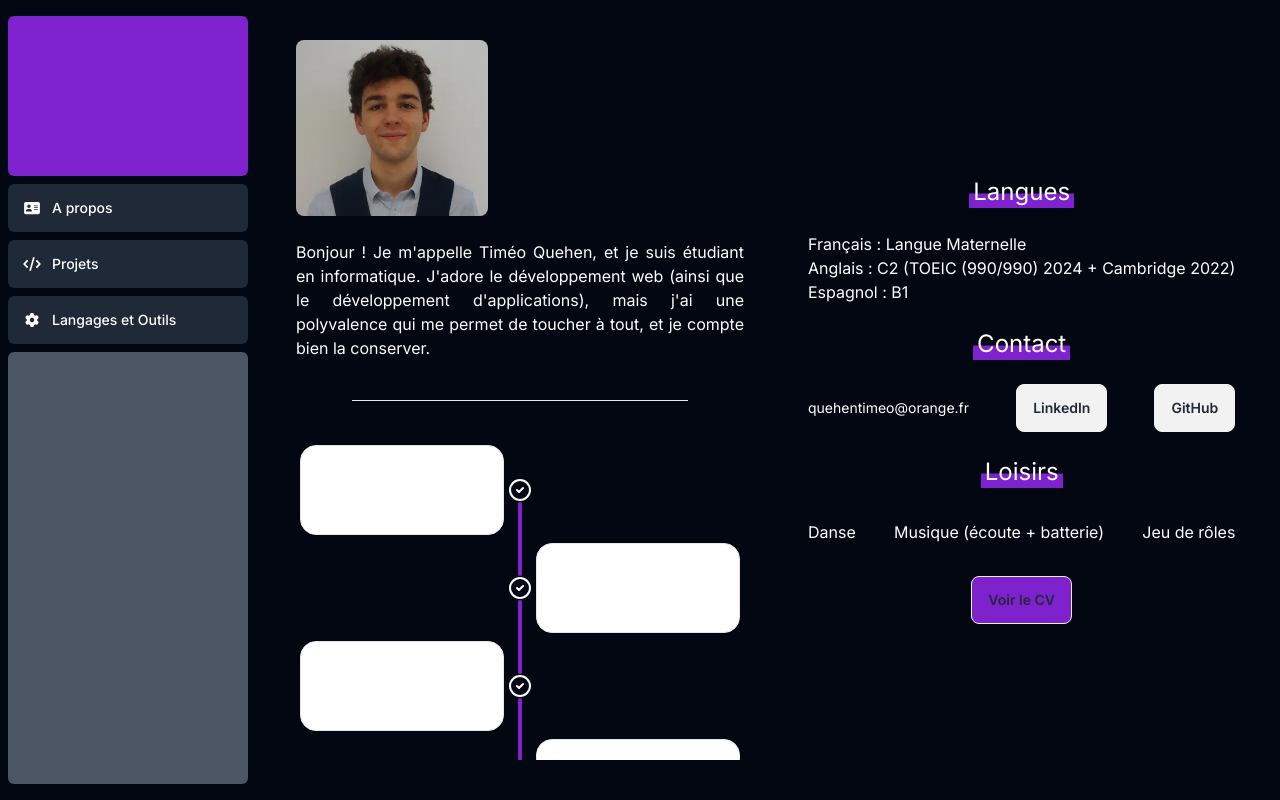
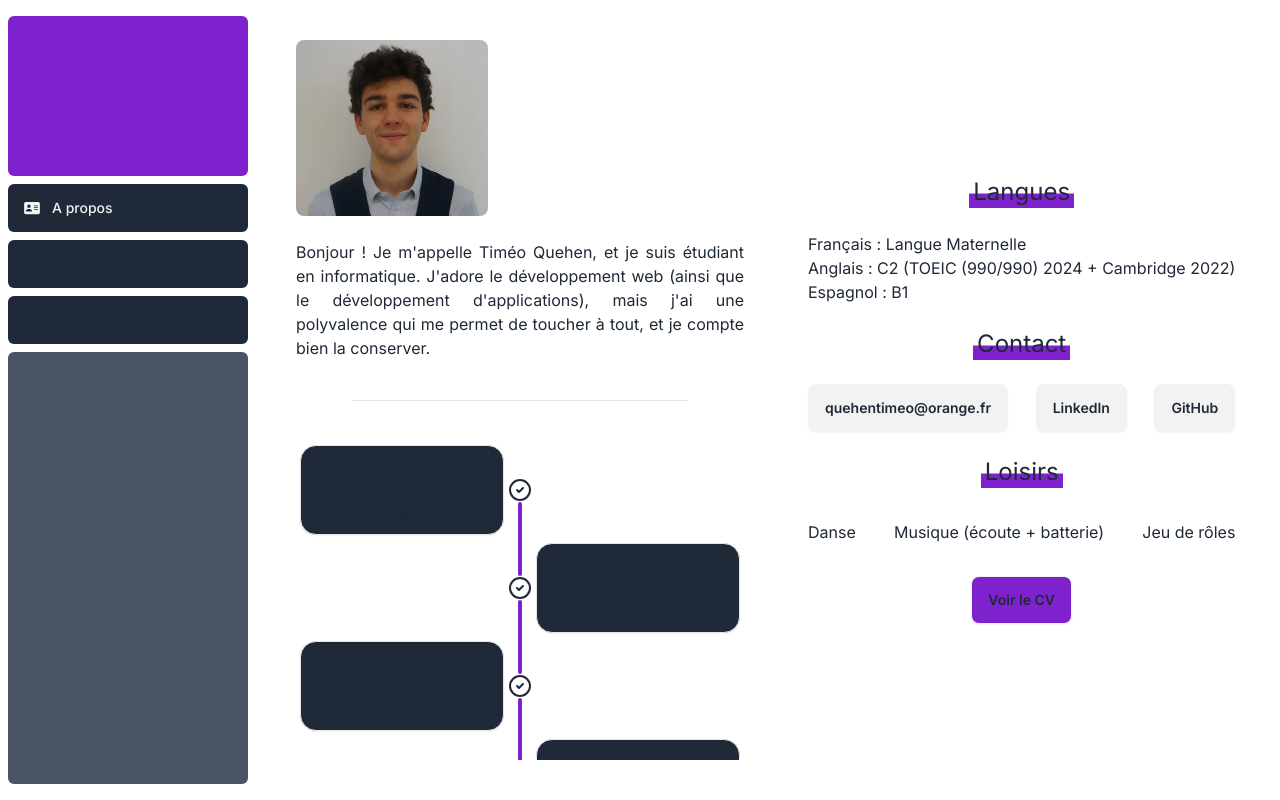
Before and after one commit to TimeoQUEHEN/nextjs-portfolio, a Next.js app: page /dashboard in a window 1280 px wide. Built offline with nearby package versions, Linux system fonts and the light colour scheme; a web font is replaced by a local one.

Commit message:
hey color change

```diff
--- a/app/dashboard/page.tsx
+++ b/app/dashboard/page.tsx
@@ -25,8 +25,8 @@ export default function Page() :React.ReactNode {
                 <div className={"md:overflow-scroll"}>
                     <ul className="timeline timeline-vertical">
                         <li>
-                            <div className="timeline-start timeline-box">Lycée Robespierre (spé Informatique + Anglais) -
-                                Mention TB
+                            <div className="timeline-start timeline-box bg-gray-800">
+                                Lycée Robespierre (spé Informatique + Anglais) - Mention TB
                             </div>
                             <div className="timeline-middle">
                                 {checkIcon}
@@ -35,7 +35,7 @@ export default function Page() :React.ReactNode {
                         </li>
                         <li>
                             <hr className="bg-purple-700"/>
-                            <div className="timeline-end timeline-box">
+                            <div className="timeline-end timeline-box bg-gray-800">
                                 IUT Lens - BUT Informatique 1e année + 2e année
                             </div>
                             <div className="timeline-middle">
@@ -45,7 +45,7 @@ export default function Page() :React.ReactNode {
                         </li>
                         <li>
                             <hr className="bg-purple-700"/>
-                            <div className="timeline-start timeline-box">
+                            <div className="timeline-start timeline-box bg-gray-800">
                                 Widop - Stage développement web (projet Widop Cart)
                             </div>
                             <div className="timeline-middle">
@@ -55,7 +55,7 @@ export default function Page() :React.ReactNode {
                         </li>
                         <li>
                             <hr className="bg-purple-700"/>
-                            <div className="timeline-end timeline-box">
+                            <div className="timeline-end timeline-box bg-gray-800">
                                 IUT Lens - BUT Informatique 3e année
                             </div>
                             <div className="timeline-middle">
@@ -65,7 +65,7 @@ export default function Page() :React.ReactNode {
                         </li>
                         <li>
                             <hr/>
-                            <div className="timeline-start timeline-box">
+                            <div className="timeline-start timeline-box bg-gray-800">
                                 Master Informatique
                             </div>
                             <div className="timeline-middle">
@@ -98,7 +98,7 @@ export default function Page() :React.ReactNode {
                     <h2 className={"w-fit text-2xl self-center purple-bg-underline px-1 "}>Contact</h2>
 
                     <ul className={"text-start text-sm flex justify-between gap-4"}>
-                        <li className={"flex items-center"}>
+                        <li className={"flex items-center btn"}>
                             quehentimeo@orange.fr
                         </li>
                         <li className={"btn"}>
--- a/app/dashboard/tools/page.tsx
+++ b/app/dashboard/tools/page.tsx
@@ -55,7 +55,7 @@ export default function Page() {
                 <h2 className={"my-10 pink-bg-underline px-1 "}>Frameworks</h2>
             </div>
 
-            <ul className={"flex flex-wrap gap-4 justify-center items-baseline w-full bg-gray-600 rounded-lg p-4"}>
+            <ul className={"flex flex-wrap gap-4 justify-center items-baseline w-full bg-gray-800 rounded-lg p-4"}>
                 {frameworks.map((framework) => (
                     <li key={framework.name.toString()} className={"decoration-0 mx-4"}>
                         <img src={"/tools/framework/" + framework.image?.toString()}
--- a/app/layout.tsx
+++ b/app/layout.tsx
@@ -8,7 +8,7 @@ export default function RootLayout({
 }) {
   return (
       <html lang="fr">
-      <body className={`${inter.className} antialiased bg-gray-950`}>{children}</body>
+      <body className={`${inter.className} antialiased`}>{children}</body>
       </html>
   );
 }
--- a/app/ui/dashboard/nav-links.tsx
+++ b/app/ui/dashboard/nav-links.tsx
@@ -24,9 +24,9 @@ export default function NavLinks() {
             key={link.name}
             href={link.href}
             className={clsx(
-                'flex h-[48px] grow items-center justify-center gap-2 rounded-md bg-gray-800 p-3 text-sm font-medium hover:bg-gray-600 hover:text-blue-600 md:flex-none md:justify-start md:p-2 md:px-3',
+                'flex h-[48px] grow items-center justify-center gap-2 rounded-md bg-gray-800 p-3 text-sm font-medium hover:bg-gray-600 hover:text-gray-100 md:flex-none md:justify-start md:p-2 md:px-3',
                 {
-                  'bg-gray-600 text-blue-500': pathname === link.href,
+                  'bg-gray-700 text-gray-100': pathname === link.href,
                 },
             )}
           >
--- a/app/ui/global.css
+++ b/app/ui/global.css
@@ -1,10 +1,6 @@
 @tailwind base;
 @tailwind components;
 @tailwind utilities;
-
-*{
-  color: #FFFFFF;
-}
 
 .gradient {
   background: linear-gradient(90deg, #00000a 0%, #091679 30%, #fd00ff 100%);
```
